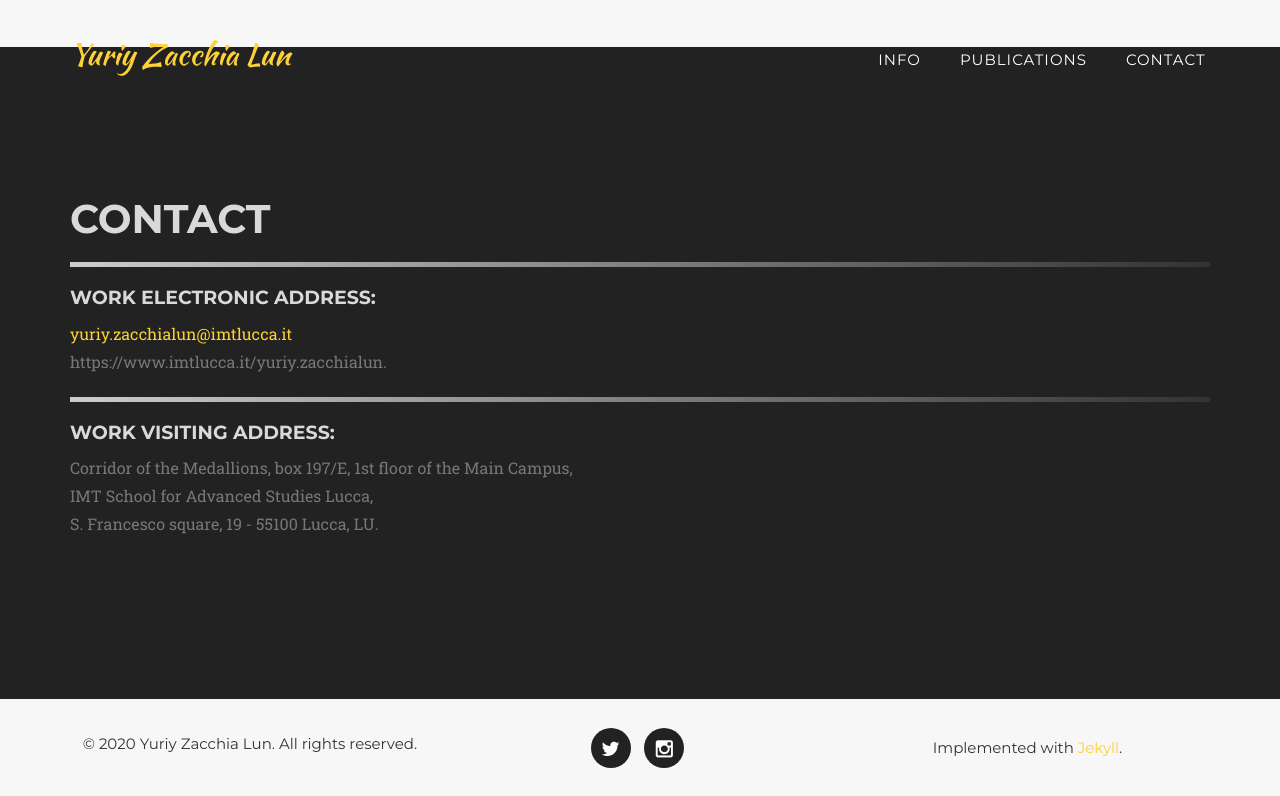
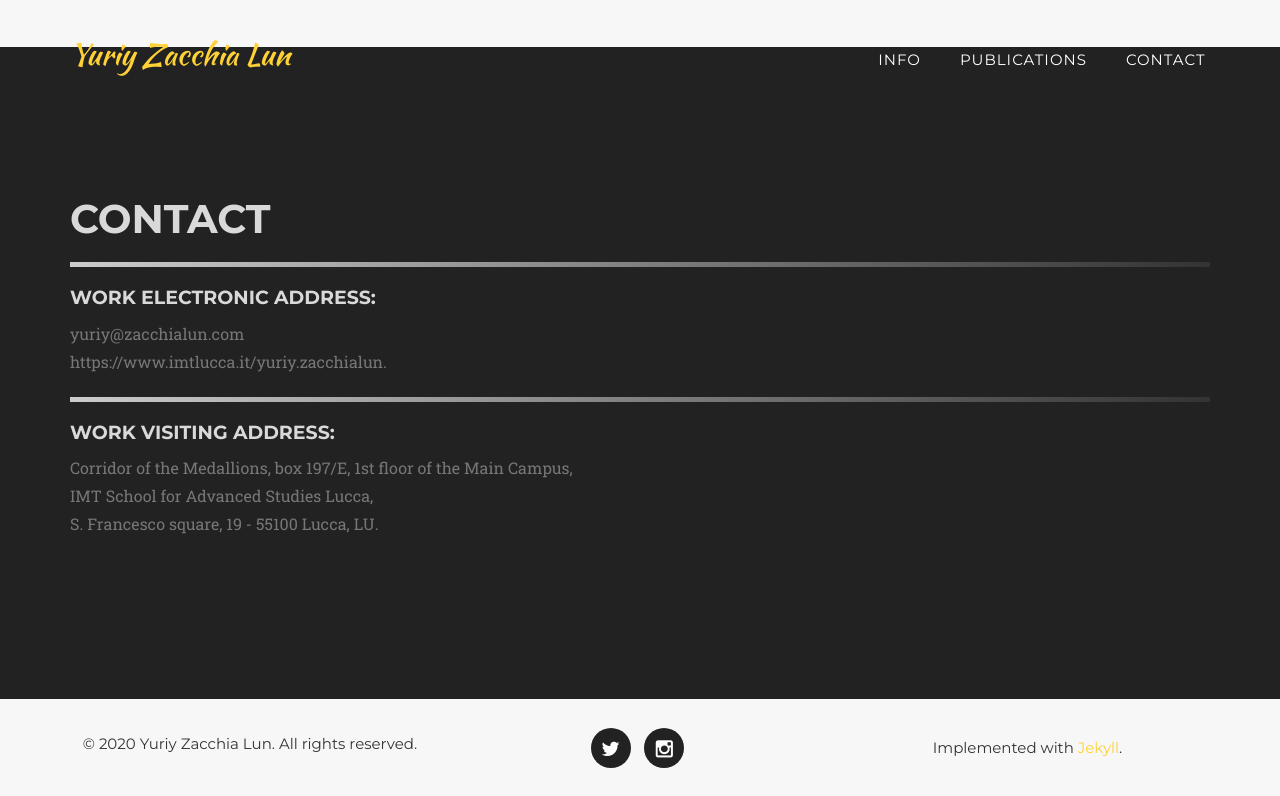
Before and after one commit to yuriy-zacchialun/yuriy-zacchialun.github.io, a Jekyll site: the page built from index.html, in a window 1280 px wide and 900 px high, scrolled down 2354 px, cut to the strip 0-796 px from the top of the window. Built offline with Jekyll 4.4.1, drawn with Linux system fonts in a browser that asks for light colours; some web fonts are replaced.

Commit message:
Email address updated.

```diff
--- a/_includes/contact.html
+++ b/_includes/contact.html
@@ -6,7 +6,7 @@
               <hr class="style-two">
               <h4 class="section-subheading text-light-gray">Work Electronic Address:</h4>
                 <p class="large text-muted">
-                  <a href="mailto:yuriy.zacchialun@imtlucca.it" target="_blank">yuriy.zacchialun@imtlucca.it</a> <br>
+                  yuriy&#64;zacchialun&#46;com <br>
                   <a style="color:#{{ site.data.template.color.muted }}" href="https://www.imtlucca.it/yuriy.zacchialun" target="_blank">https://www.imtlucca.it/yuriy.zacchialun</a>.</p>
               <hr class="style-two">
               <h4 class="section-subheading text-light-gray">Work Visiting Address:</h4>
```
